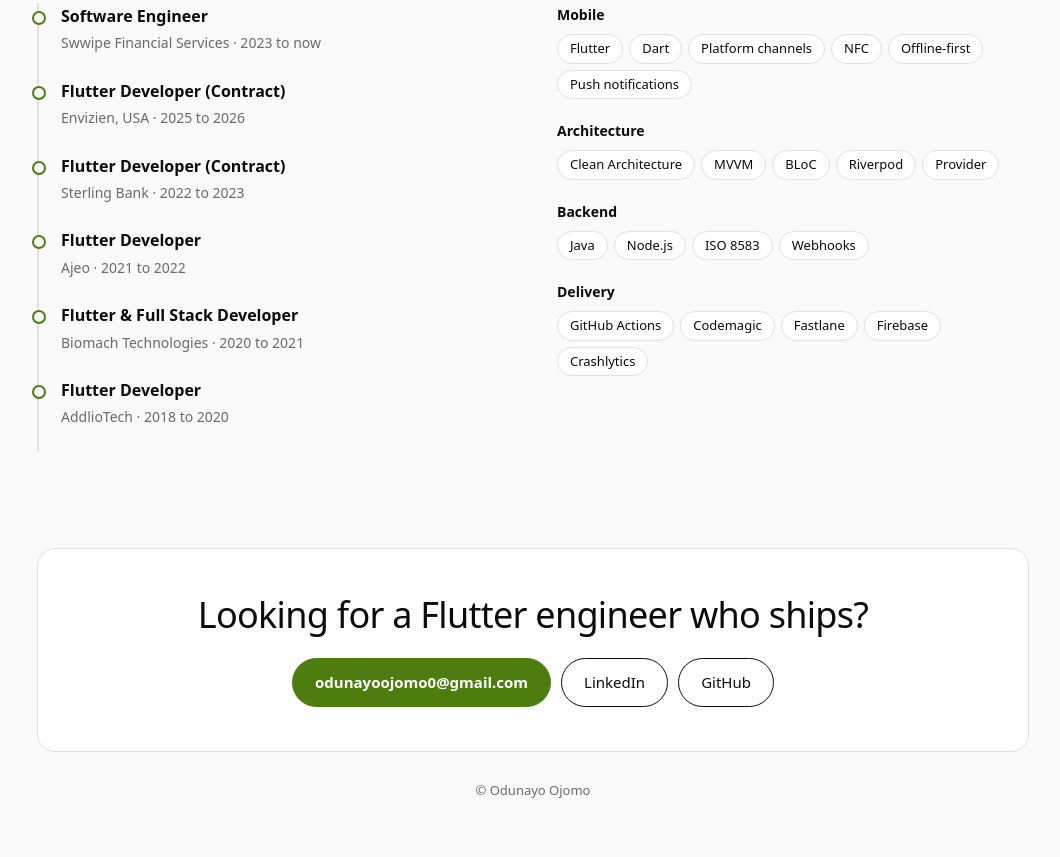
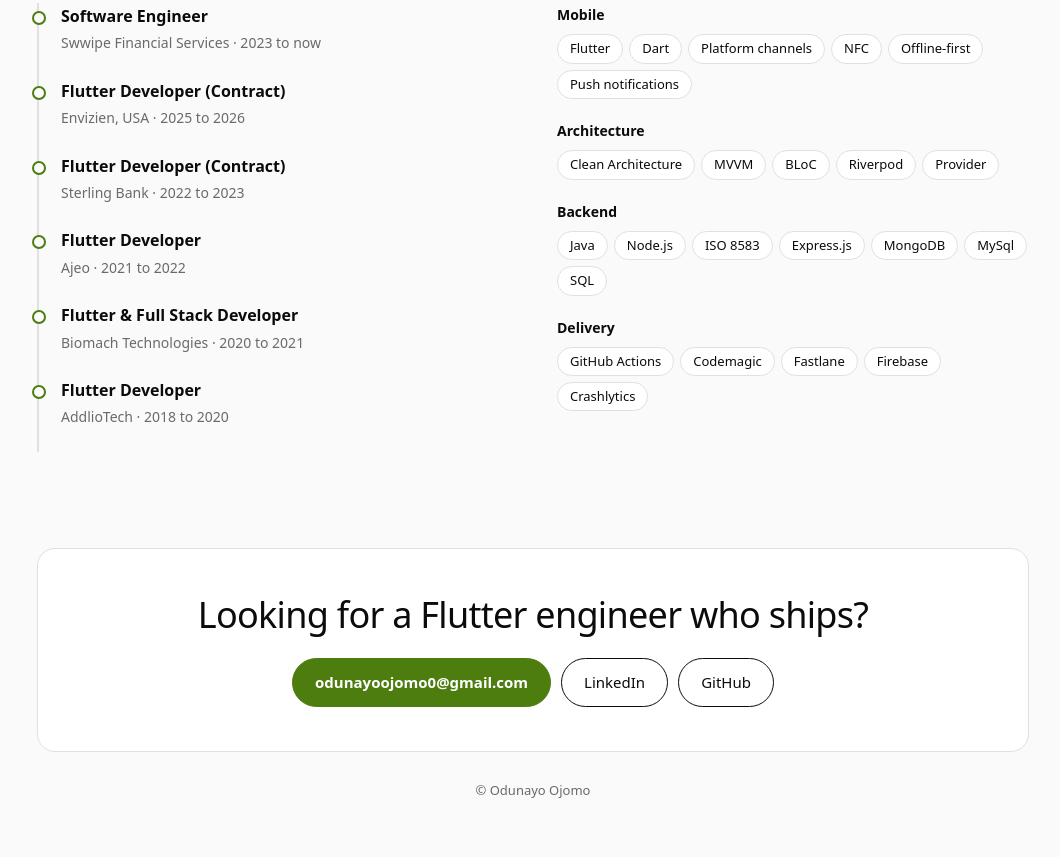
Before and after one commit to virtz/virtz.github.io, a plain HTML site: page index.html in a window 1280 px wide. Shown: the part 2020-2877 px from the top of the page, without its empty margins (107-1167 px from the left). Drawn offline with Linux system fonts and the light colour scheme.

Commit message:
Add Express.js and MongoDB to backend skills

```diff
--- a/index.html
+++ b/index.html
@@ -154,7 +154,7 @@ footer{padding:28px 0 56px;color:var(--mute);font-size:13px;text-align:center}
 <h2 id="skills">Skills</h2>
 <div class="sk"><h4>Mobile</h4><div><span>Flutter</span><span>Dart</span><span>Platform channels</span><span>NFC</span><span>Offline-first</span><span>Push notifications</span></div></div>
 <div class="sk"><h4>Architecture</h4><div><span>Clean Architecture</span><span>MVVM</span><span>BLoC</span><span>Riverpod</span><span>Provider</span></div></div>
-<div class="sk"><h4>Backend</h4><div><span>Java</span><span>Node.js</span><span>ISO 8583</span><span>Webhooks</span></div></div>
+<div class="sk"><h4>Backend</h4><div><span>Java</span><span>Node.js</span><span>ISO 8583</span><span>Express.js</span><span>MongoDB</span> <span>MySql</span><span>SQL</span></div></div>
 <div class="sk"><h4>Delivery</h4><div><span>GitHub Actions</span><span>Codemagic</span><span>Fastlane</span><span>Firebase</span><span>Crashlytics</span></div></div>
 </div>
 </section>
```
